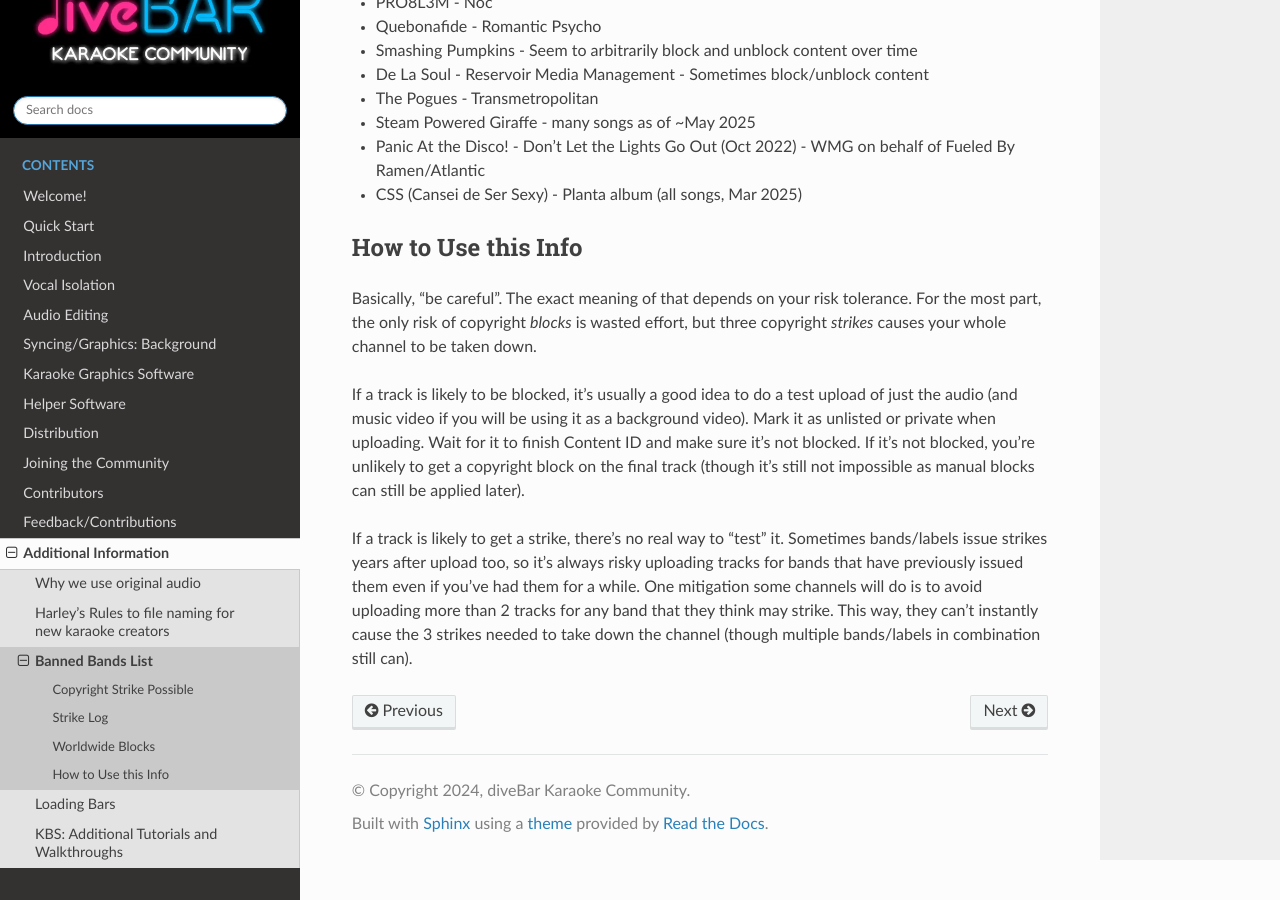
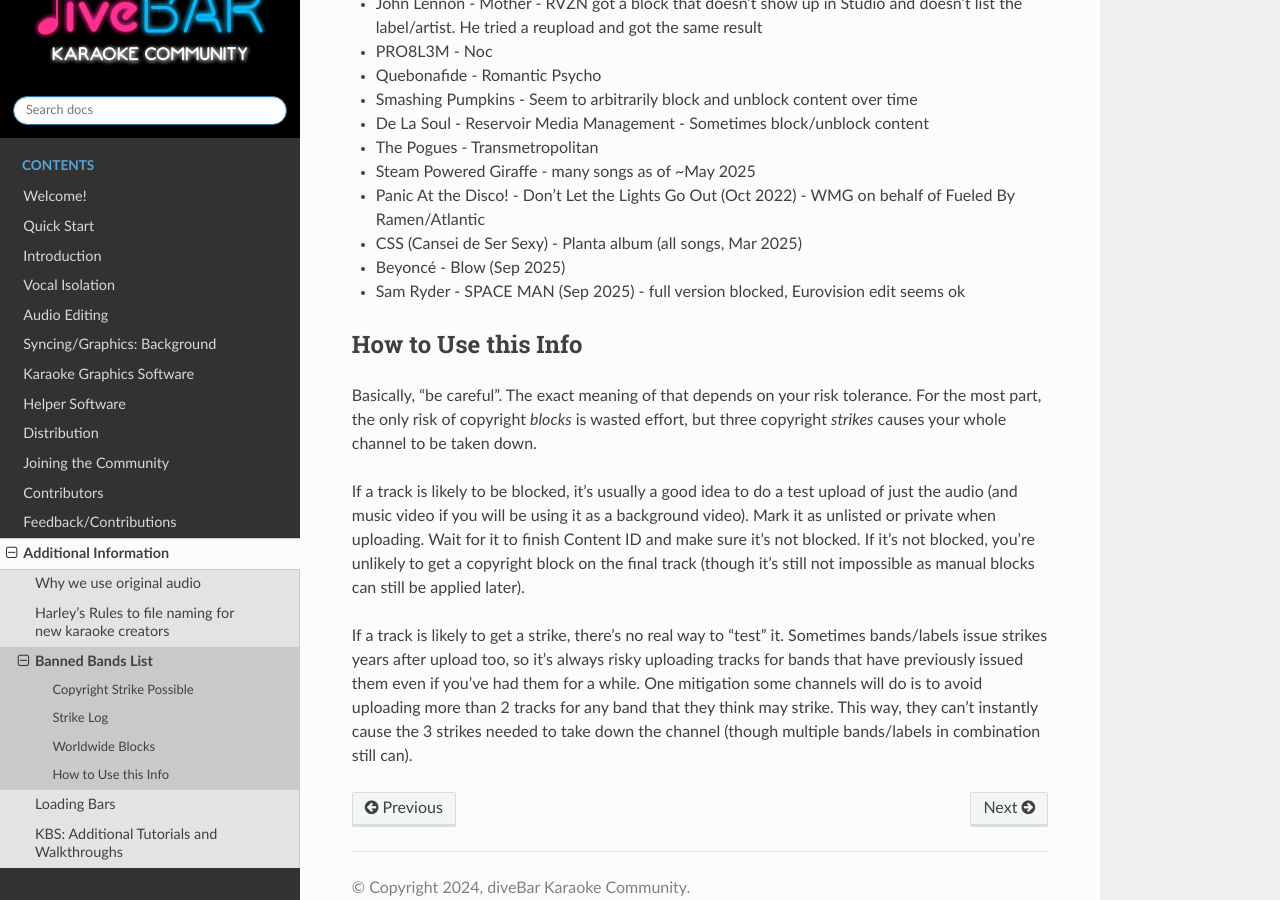
Before and after one commit to diveBarKaraoke/divebar_karaoke_creation_guide, a Sphinx documentation site: the page built from docs/banned_bands.rst, in a window 1280 px wide and 900 px high, scrolled down 4138 px. Built offline with Sphinx 7.4.7 and the Read the Docs theme 3.1.0, drawn with Linux system fonts in a browser that asks for light colours; some of the changed text lies outside the part shown.

Commit message:
More banned bands

```diff
--- a/docs/banned_bands.rst
+++ b/docs/banned_bands.rst
@@ -60,6 +60,10 @@ These are specific instances of strikes received by creators. This will likely b
      - Artist
      - Title
      - Notes
+   * - 2025-09-11
+     - Matt Rogers
+     - I Love to Choke My Chicken With My Hand
+     -
    * - 2025-05-19
      - Dio and Yngwie Malmsteen
      - Dream On
@@ -231,6 +235,8 @@ Worldwide Blocks
 * Steam Powered Giraffe - many songs as of ~May 2025
 * Panic At the Disco! - Don't Let the Lights Go Out (Oct 2022) - WMG on behalf of Fueled By Ramen/Atlantic
 * CSS (Cansei de Ser Sexy) - Planta album (all songs, Mar 2025)
+* Beyoncé - Blow (Sep 2025)
+* Sam Ryder - SPACE MAN (Sep 2025) - full version blocked, Eurovision edit seems ok
 
 How to Use this Info
 --------------------
```
